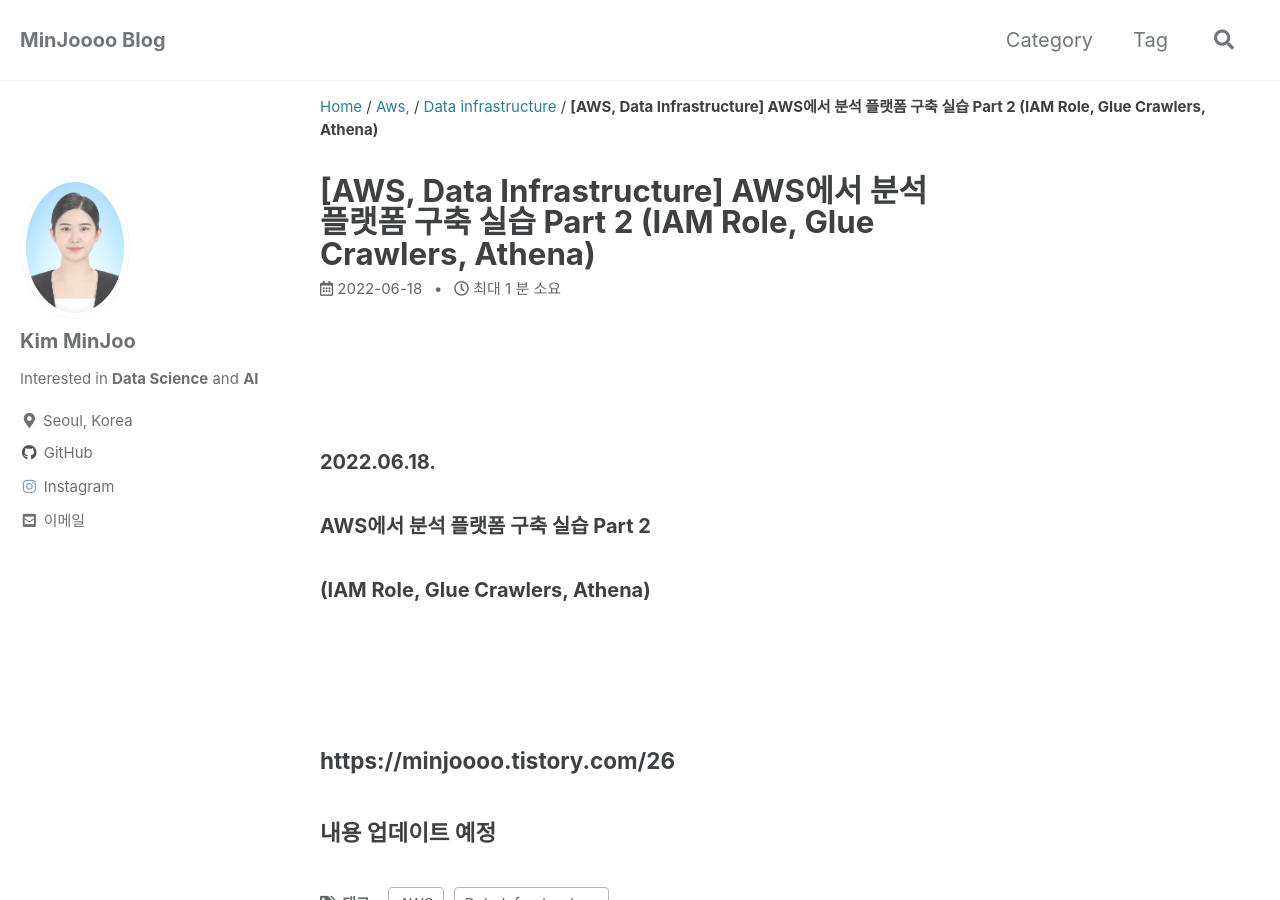
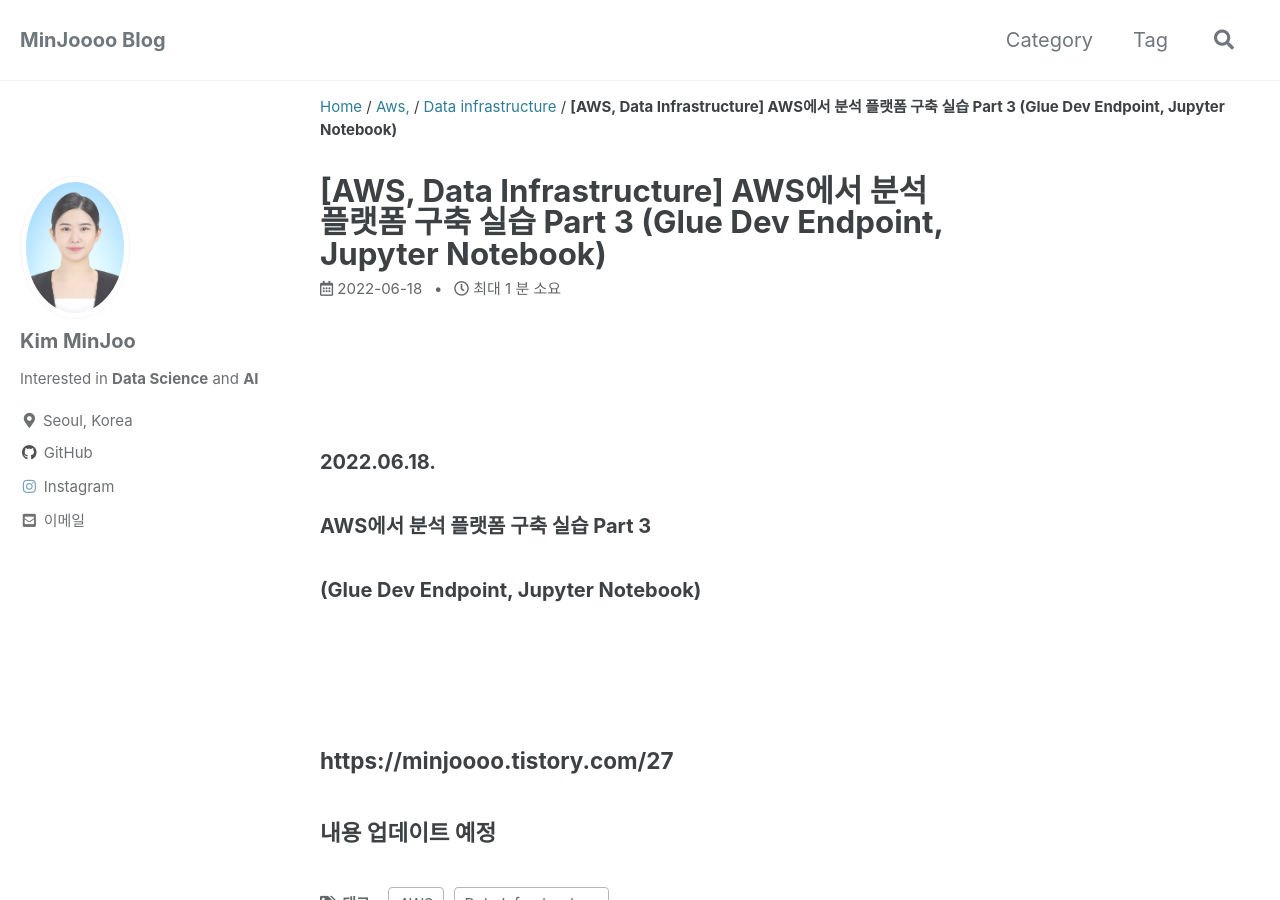
Before and after one commit to MinJoooo/minjoooo.github.io, a Jekyll site: the page built from _posts/2022-06-18-Analytics-On-AWS-Part2.md, in a window 1280 px wide and 900 px high. Built offline with Jekyll 4.4.1, drawn with Linux system fonts in a browser that asks for light colours; cached includes are drawn as plain includes; some web fonts are replaced; comment, search, counter and statistics services are not loaded.

Commit message:
Update 2022-06-18-Analytics-On-AWS-Part2.md

```diff
--- a/_posts/2022-06-18-Analytics-On-AWS-Part2.md
+++ b/_posts/2022-06-18-Analytics-On-AWS-Part2.md
@@ -1,6 +1,6 @@
 ---
 layout: single
-title: "[AWS, Data Infrastructure] AWS에서 분석 플랫폼 구축 실습 Part 2 (IAM Role, Glue Crawlers, Athena)"
+title: "[AWS, Data Infrastructure] AWS에서 분석 플랫폼 구축 실습 Part 3 (Glue Dev Endpoint, Jupyter Notebook)"
 categories: AWS, Data-Infrastructure
 tag: [AWS, Data Infrastructure]
 toc: false
@@ -11,13 +11,13 @@ toc: false
 <br>
 
 ###### 2022.06.18.
-###### AWS에서 분석 플랫폼 구축 실습 Part 2
-###### (IAM Role, Glue Crawlers, Athena)
+###### AWS에서 분석 플랫폼 구축 실습 Part 3
+###### (Glue Dev Endpoint, Jupyter Notebook)
 
 <br>
 <br>
 <br>
 
 
-### https://minjoooo.tistory.com/26
+### https://minjoooo.tistory.com/27
 ### 내용 업데이트 예정
```
